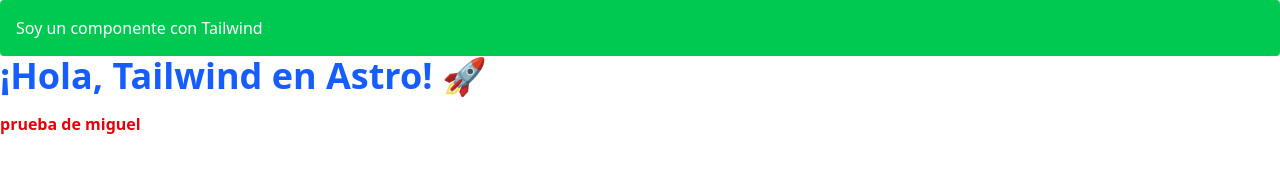
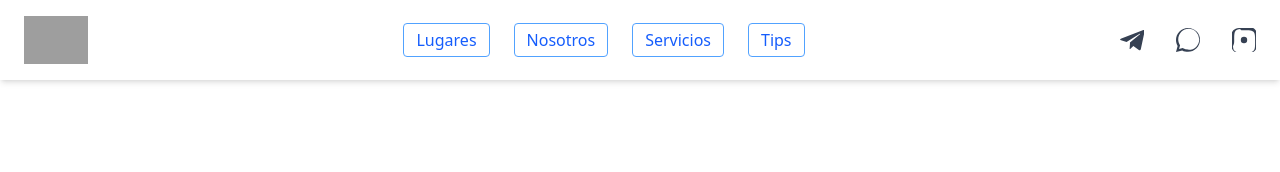
Before and after one commit to miguelander/Colombian-travel-door, an Astro site in the folder colombian-travel-door/: page / in a window 1280 px wide. Built offline with nearby package versions, Linux system fonts and the light colour scheme; Astro itself is replaced by a stand-in of ours; grey boxes are pictures that could not be loaded.

Commit message:
header feature

```diff
--- /dev/null
+++ b/colombian-travel-door/src/components/Header.astro
@@ -0,0 +1,44 @@
+
+<header class="flex items-center justify-between px-6 py-4 bg-white shadow-md">
+
+  <!-- Logo -->
+<div class="flex items-center">
+  <img src="/imagenes/logo.png" alt="Logo Viajeros por Colombia" class="h-12 w-auto">
+</div>
+
+  <!-- Navegación -->
+  <nav class="hidden md:flex space-x-6">
+    <a href="#lugares" class="text-blue-600 hover:text-blue-800 transition-colors duration-300 border border-blue-400 px-3 py-1 rounded hover:bg-blue-50">Lugares</a>
+    <a href="#nosotros" class="text-blue-600 hover:text-blue-800 transition-colors duration-300 border border-blue-400 px-3 py-1 rounded hover:bg-blue-50">Nosotros</a>
+    <a href="#servicios" class="text-blue-600 hover:text-blue-800 transition-colors duration-300 border border-blue-400 px-3 py-1 rounded hover:bg-blue-50">Servicios</a>
+    <a href="#tips" class="text-blue-600 hover:text-blue-800 transition-colors duration-300 border border-blue-400 px-3 py-1 rounded hover:bg-blue-50">Tips</a>
+  </nav>
+
+  <!-- Redes Sociales -->
+  <div class="flex space-x-8 text-gray-700">
+    <!-- Telegram -->
+    <a href="https://t.me/tuusuario" target="_blank" class="hover:text-blue-500 transition-transform transform hover:scale-110">
+      <svg xmlns="http://www.w3.org/2000/svg" class="w-6 h-6" fill="currentColor" viewBox="0 0 24 24">
+        <path d="M9.993 15.427l-.396 5.578c.567 0 .813-.244 1.106-.537l2.652-2.541 5.5 4.039c1.009.555 1.727.263 1.992-.933l3.611-16.917c.369-1.703-.616-2.37-1.713-1.957l-21.375 8.233c-1.639.637-1.61 1.553-.278 1.977l5.48 1.712 12.724-8.007c.599-.385 1.143-.172.696.214l-10.051 8.14z"/>
+      </svg>
+    </a>
+    <!-- WhatsApp -->
+    <a href="https://wa.me/tu-numero" target="_blank" class="hover:text-green-500 transition-transform transform hover:scale-110">
+      <svg xmlns="http://www.w3.org/2000/svg" class="w-6 h-6" fill="currentColor" viewBox="0 0 24 24">
+        <path d="M20.52 3.48A11.89 11.89 0 0 0 12.02 0a11.89 11.89 0 0 0-8.5 3.48C1.04 5.96 0 8.88 0 11.99c0 2.1.56 4.14 1.61 5.94L0 24l6.22-1.62c1.74.95 3.7 1.44 5.8 1.44 3.11 0 6.03-1.04 8.5-3.48a11.89 11.89 0 0 0 3.48-8.5c0-3.11-1.04-6.03-3.48-8.5zM12.02 21.5c-1.73 0-3.43-.45-4.91-1.31l-.35-.2-3.69.96.99-3.61-.23-.38c-1.04-1.69-1.59-3.62-1.59-5.6 0-5.78 4.71-10.49 10.48-10.49 2.81 0 5.45 1.09 7.44 3.08a10.46 10.46 0 0 1 3.08 7.44c0 5.77-4.71 10.48-10.48 10.48z"/>
+      </svg>
+    </a>
+    <!-- Instagram -->
+    <a href="https://instagram.com/tuusuario" target="_blank" class="hover:text-pink-500 transition-transform transform hover:scale-110">
+      <svg xmlns="http://www.w3.org/2000/svg" class="w-6 h-6" fill="currentColor" viewBox="0 0 24 24">
+        <path d="M12 2.2c3.2 0 3.6 0 4.9.1 1.2.1 2 .2 2.7.4.7.3 1.3.6 1.9 1.1.6.6.9 1.2 1.1 1.9.2.7.3 1.5.4 2.7.1 1.3.1 1.7.1 4.9s0 3.6-.1 4.9c-.1 1.2-.2 2-.4 2.7-.3.7-.6 1.3-1.1 1.9-.6.6-1.2.9-1.9 1.1-.7.2-1.5.3-2.7.4-1.3.1-1.7.1-4.9.1s-3.6 0-4.9-.1c-1.2-.1-2-.2-2.7-.4-.7-.3-1.3-.6-1.9-1.1-.6-.6-.9-1.2-1.1-1.9-.2-.7-.3-1.5-.4-2.7C2.2 15.6 2.2 15.2 2.2 12s0-3.6.1-4.9c.1-1.2.2-2 .4-2.7.3-.7.6-1.3 1.1-1.9.6-.6 1.2-.9 1.9-1.1.7-.2 1.5-.3 2.7-.4C8.4 2.2 8.8 2.2 12 2.2M12 0C8.7 0 8.3 0 7 .1 5.7.2 4.6.4 3.7.8 2.8 1.1 2 1.7 1.3 2.3.7 3 .1 3.8-.2 4.7c-.4.9-.6 2-.7 3.3C-1 8.3-1 8.7-1 12c0 3.3 0 3.7.1 5 .1 1.3.3 2.4.7 3.3.3.9.9 1.7 1.6 2.4.7.7 1.5 1.3 2.4 1.6.9.4 2 .6 3.3.7 1.3.1 1.7.1 5 .1 3.3 0 3.7 0 5-.1 1.3-.1 2.4-.3 3.3-.7.9-.3 1.7-.9 2.4-1.6.7-.7 1.3-1.5 1.6-2.4.4-.9.6-2 .7-3.3.1-1.3.1-1.7.1-5s0-3.7-.1-5c-.1-1.3-.3-2.4-.7-3.3-.3-.9-.9-1.7-1.6-2.4-.7-.7-1.5-1.3-2.4-1.6-.9-.4-2-.6-3.3-.7C15.7 0 15.3 0 12 0z"/>
+        <circle cx="12" cy="12" r="3.2"/>
+      </svg>
+    </a>
+  </div>
+
+  <!-- Botón menú móvil -->
+  <button class="md:hidden text-3xl text-blue-600">
+    ☰
+  </button>
+</header>
--- a/colombian-travel-door/src/components/Main.astro
+++ /dev/null
@@ -1,13 +0,0 @@
-
-<div class="bg-green-500 text-white p-4 rounded">
-  Soy un componente con Tailwind
-</div>
-
-
- <h1 class="text-4xl font-bold text-blue-600">
-    ¡Hola, Tailwind en Astro! 🚀
-  </h1>
-
-  <h2 class="text-red-600 font-semibold mt-4">
-    prueba de miguel
-  </h2>
--- a/colombian-travel-door/src/pages/index.astro
+++ b/colombian-travel-door/src/pages/index.astro
@@ -2,7 +2,7 @@
 import "../styles/global.css";
 import Welcome from '../components/Welcome.astro';
 import Layout from '../layouts/Layout.astro';
-import Main from '../components/Main.astro';
+import Header from "../components/Header.astro";
 
 // Welcome to Astro! Wondering what to do next? Check out the Astro documentation at https://docs.astro.build
 // Don't want to use any of this? Delete everything in this file, the `assets`, `components`, and `layouts` directories, and start fresh.
@@ -10,7 +10,7 @@ import Main from '../components/Main.astro';
 
 <Layout>
 	<Welcome />
-	<Main/>
+	<Header/>
 
 
 
```
Also changed, not shown: colombian-travel-door/src/img/logo.jpg (added).
